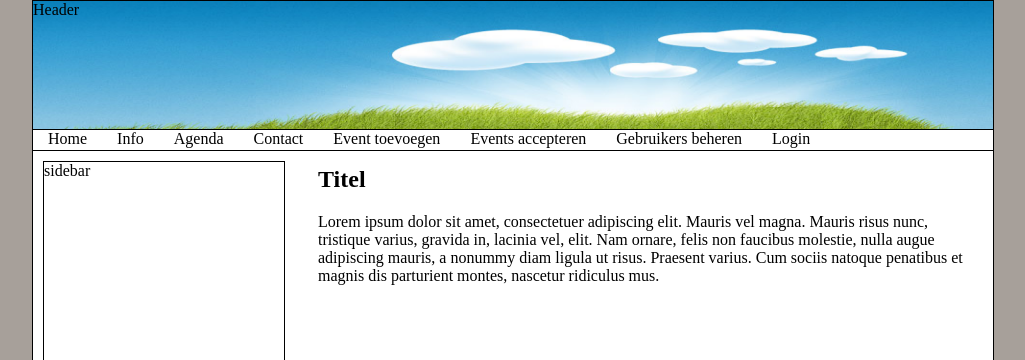
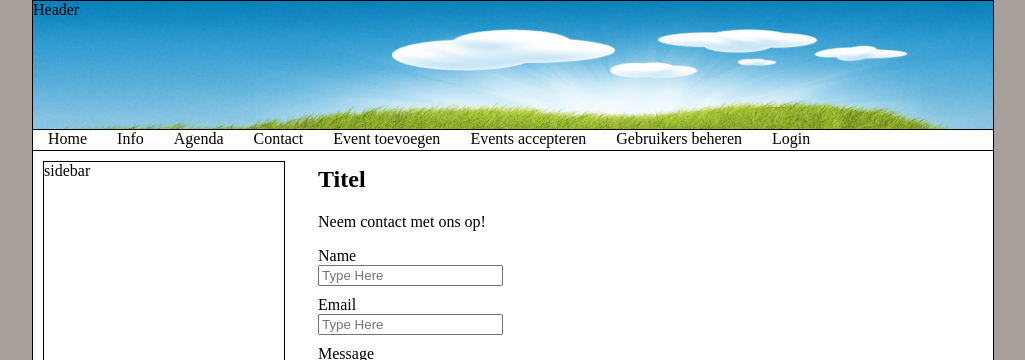
Before and after one commit to MaartenJager/Public_Agenda, a PHP site: page /contact.html in a window 1280 px wide. Shown: the top 360 px of the page, without its empty margins (127-1152 px from the left). Run offline with PHP 8.4, Linux system fonts and the light colour scheme.

Commit message:
working on form, added img directory iwth background image

```diff
--- a/contact.html
+++ b/contact.html
@@ -34,12 +34,21 @@
             </nav>
             <section id="main">
                 <header class="pageTitle"><h1>Titel</h1></header>
-                <p>Lorem ipsum dolor sit amet, consectetuer adipiscing elit.
-                Mauris vel magna. Mauris risus nunc, tristique varius, gravida
-                in, lacinia vel, elit. Nam ornare, felis non faucibus molestie,
-                nulla augue adipiscing mauris, a nonummy diam ligula ut risus.
-                Praesent varius. Cum sociis natoque penatibus et magnis dis
-                parturient montes, nascetur ridiculus mus.</p>
+                <p>Neem contact met ons op!</p>
+
+                <form>
+                    <label>Name</label>
+                    <input name="name" placeholder="Type Here">
+
+                    <label>Email</label>
+                    <input name="email" type="email" placeholder="Type Here">
+
+                    <label>Message</label>
+                    <textarea name="message" placeholder="Type Here"></textarea>
+
+                    <input id="submit" name="submit" type="submit" value="Submit">
+                </form>
+
             </section>
             <aside>sidebar</aside>
             <div id="footer">&copy; 2012</div>
--- a/style.css
+++ b/style.css
@@ -81,10 +81,15 @@ aside{
     /*background:#c9c;*/
 }
 
+
 label {
     display:block;
-    margin-top:20px;
-    letter-spacing:2px;
+    margin-top:10px;
+}
+
+textarea {
+    height:213px;
+    background:url(img/form-bg.png) bottom right no-repeat #efefef;
 }
 
 #footer{
```
